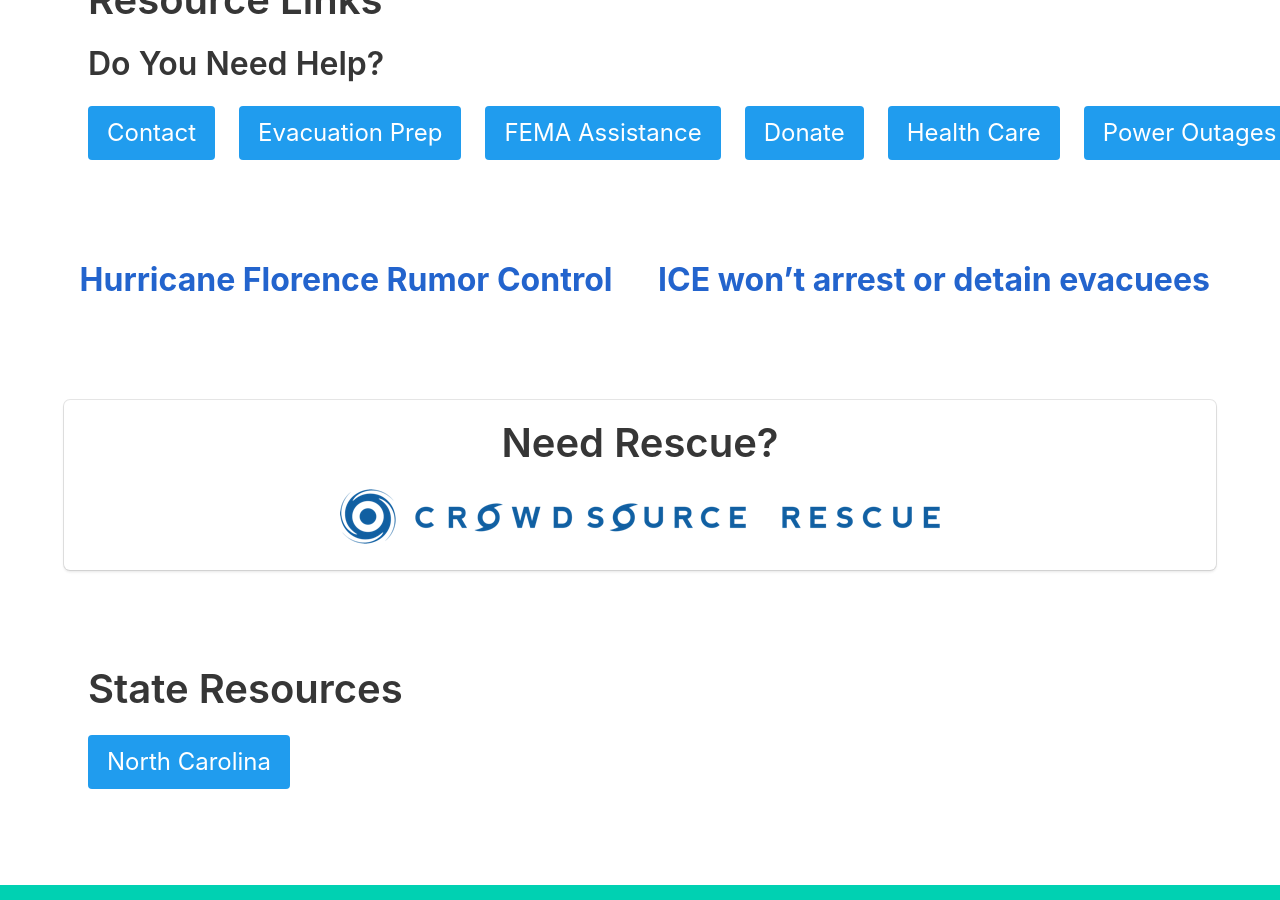
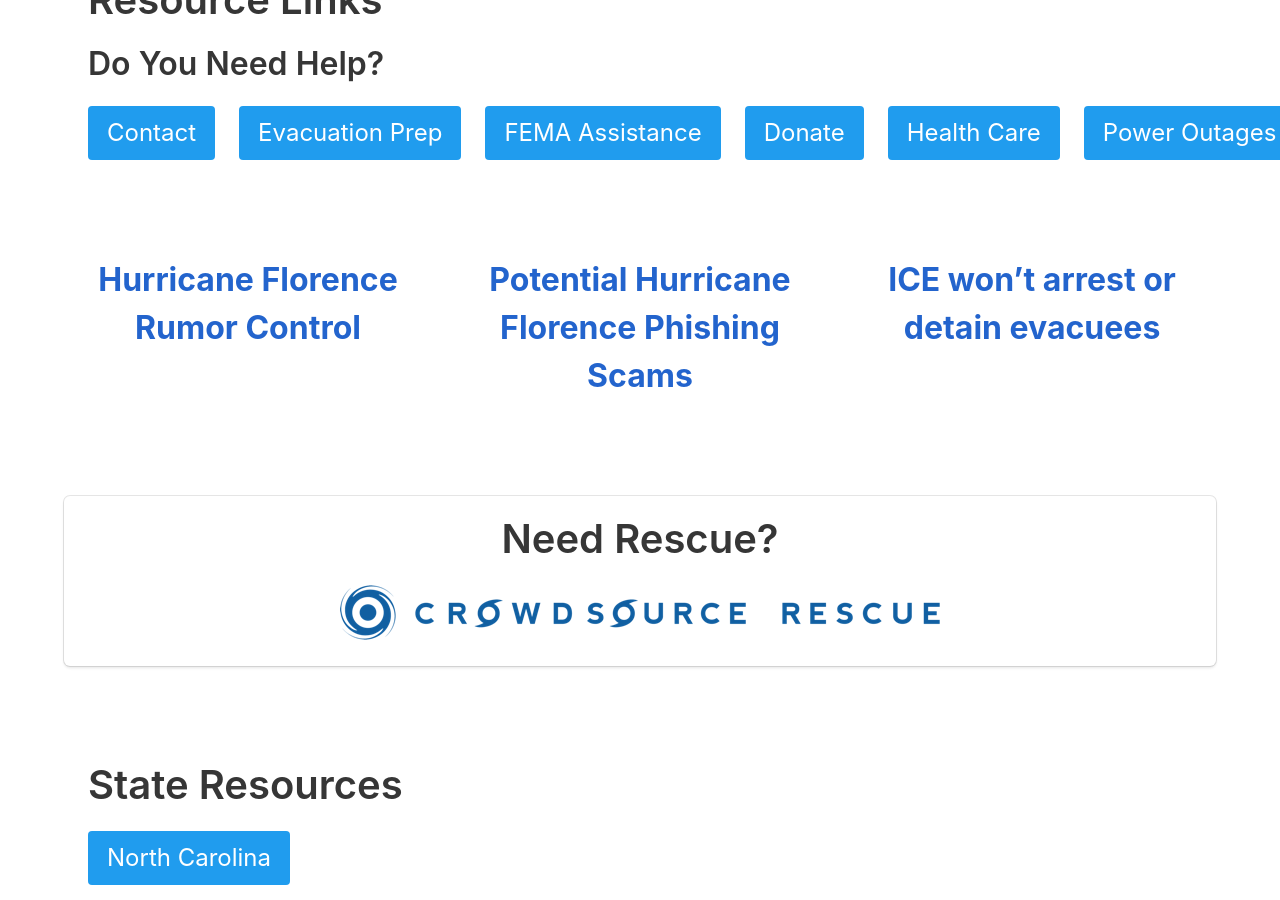
Before and after one commit to hurricane-response/florence_website, a Jekyll site: the page built from index.md, in a window 1280 px wide and 900 px high, scrolled down 1129 px. Built offline with Jekyll 4.4.1, drawn with Linux system fonts in a browser that asks for light colours.

Commit message:
new: home page resource link

```diff
--- a/_layouts/home.html
+++ b/_layouts/home.html
@@ -89,6 +89,12 @@
 							</p>
 						</div>
 						<div class="column">
+							<p class="content has-text-centered">
+								<a class="has-text-weight-bold is-size-3" href="https://www.us-cert.gov/ncas/current-activity/2018/09/14/Potential-Hurricane-Florence-Phishing-Scams">Potential Hurricane Florence Phishing Scams
+								</a>
+							</p>
+						</div>
+						<div class="column">
 						<p class="content has-text-centered">
 							<a class="has-text-weight-bold is-size-3" href="https://www.newsobserver.com/news/local/article218334165.html">
 							ICE won’t arrest or detain evacuees
```
